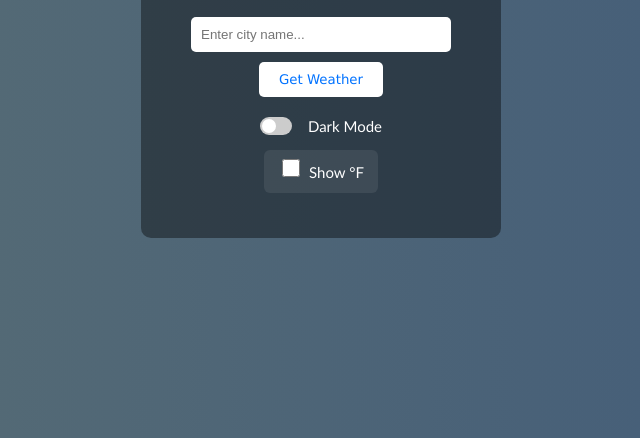
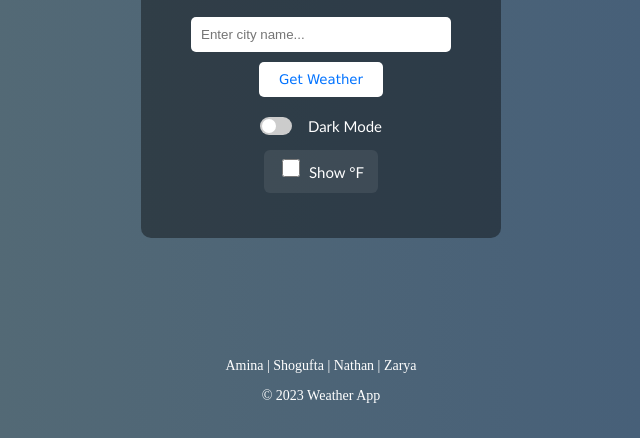
Before and after one commit to utilityappsorg/weather-app, a plain HTML site: page index.html in a window 1280 px wide. Shown: the part 362-800 px from the top of the page, without its empty margins (319-959 px from the left). Drawn offline with Linux system fonts and the light colour scheme.

Commit message:
feat: added footer

```diff
--- a/index.html
+++ b/index.html
@@ -38,6 +38,10 @@
     <div id="rainEffect" class="weather-effect"></div>
     <div id="snowEffect" class="weather-effect"></div>
   </div>
+  <div class="footer">
+    <p>Amina | Shogufta | Nathan | Zarya</p>
+    <p>&copy; 2023 Weather App</p>
+  </div>
   <script src="script.js"></script>
 </body>
 </html>
--- a/style.css
+++ b/style.css
@@ -216,3 +216,14 @@ body.dark-mode .switch .slider {
 body.dark-mode .switch input[type="checkbox"]:checked + .slider {
   background: #00c3ff;
 }
+
+/* Footer styles */
+.footer {
+  position: absolute;
+  bottom: 20px;
+  width: 100%;
+  text-align: center;
+  color: #fff;
+  font-size: 14px;
+  font-family: 'Times New Roman', Times, serif;
+}
```
